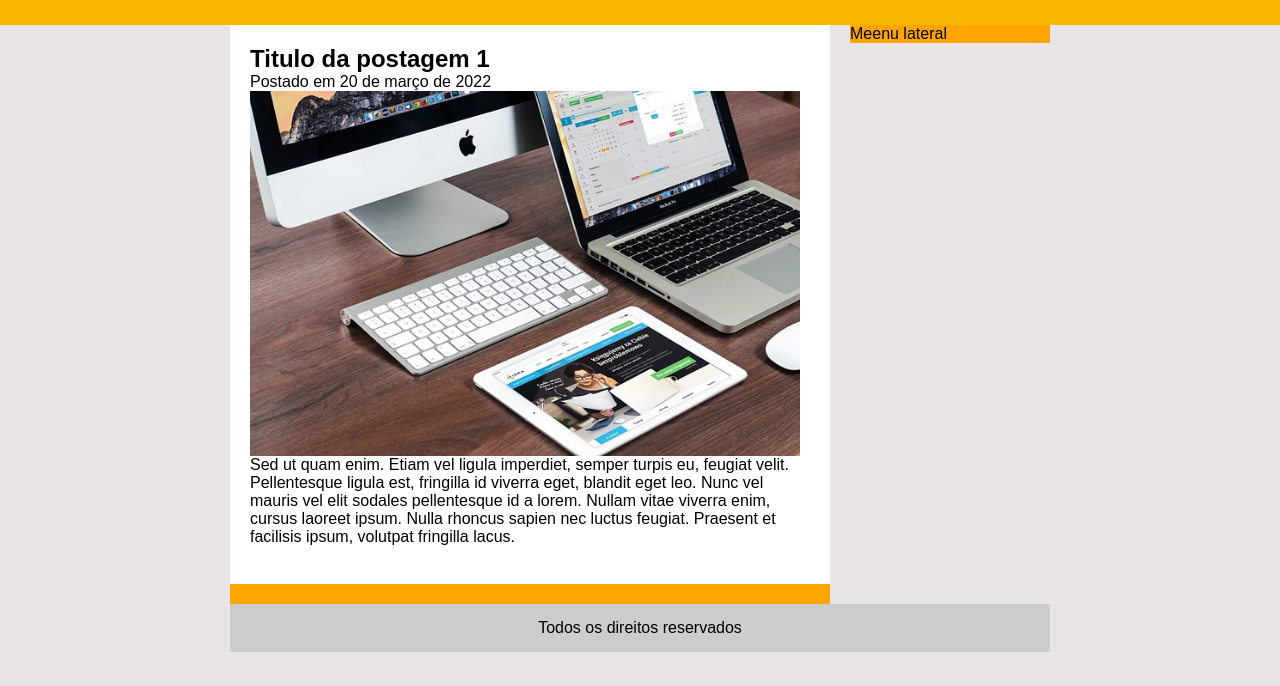
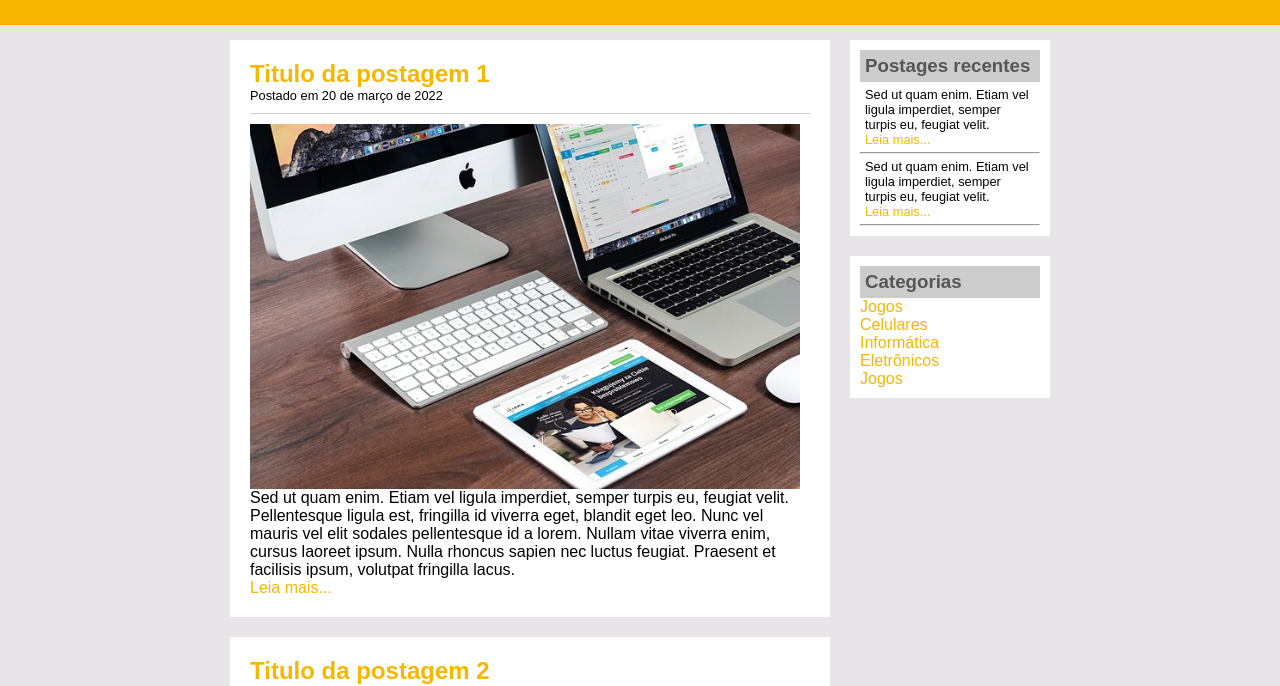
Before and after one commit to jfpadilha/estudo-web-full-stack, a plain HTML site: page projeto-tecblog/index.html in a window 1280 px wide. Shown: the part 108-794 px from the top of the page. Drawn offline with Linux system fonts and the light colour scheme.

Commit message:
Aula 51 - Projeto TecBlog parte 3 (ultima)

```diff
--- a/projeto-tecblog/css/estilo.css
+++ b/projeto-tecblog/css/estilo.css
@@ -29,10 +29,7 @@ body{
 #area-principal{
 	width: 820px;
 	margin: 0 auto; /*0 super inf e auto laterais*/
-}
-
-#area-postagens, #area-lateral{
-	background: orange;
+	padding: 15px;
 }
 
 #area-postagens{
@@ -51,6 +48,26 @@ body{
 	background: white;
 }
 
+.postagem-lateral{
+	font-size: 0.8em;
+	padding: 5px;
+	/*border-bottom: 1px dotted #CCC;*/
+}
+
+.conteudo-lateral{
+	background: white;
+	padding: 10px;
+	margin-bottom: 20px;
+}
+
+.data-postagem{
+	font-size: 0.8em;
+	border-bottom: 1px solid #CCC;/*#f4f4f4;*/
+	padding-bottom: 10px;
+	margin-bottom: 10px;
+	display: block;
+}
+
 #rodape{
 	clear: both;	/*remover o efeito float e ficar somente abaixo*/
 	text-align: center;
@@ -65,14 +82,26 @@ a{
 	text-decoration: none;
 }
 
-a:link, a:visited{
-	color: white;
+a:link, a:visited{ /*formatar esses links de dentro da "area-cabecalho"*/
+	color: #f7b600;
+}
+
+a:hover{
+	text-decoration: underline;
+	color: ##30332a;
+	background: #CCC;
+}
+
+
+#area-cabecalho a:link, #area-cabecalho a:visited{ /*formatar esses links de dentro da "area-cabecalho"*/
+	color: #FFF;
 	padding: 8px 12px;
 }
 
-a:hover{
+#area-cabecalho a:hover{
 	color: #f7b600;
 	background: white;
+	text-decoration: none;
 }
 
 
@@ -82,6 +111,16 @@ h1{
 	font-size: 2.5em;
 }
 
+h2{
+	color: #f7b600
+}
+
+h3{
+	color: #565656;
+	background: #CCC;
+	padding: 5px;
+ }
+
 .branco{
 	color: white;
 }
--- a/projeto-tecblog/index.html
+++ b/projeto-tecblog/index.html
@@ -32,7 +32,7 @@
 				<!-- Postagem 1 -->
 				<div class="postagem">
 					<h2>Titulo da postagem 1</h2>
-					<span>Postado em 20 de março de 2022</span>
+					<span class="data-postagem">Postado em 20 de março de 2022</span>
 					<img src="img/imagem2.jpg" width="550" align="center">
 					<p>
 						Sed ut quam enim. Etiam vel ligula imperdiet, semper turpis eu, feugiat velit. Pellentesque ligula est, fringilla id viverra eget, blandit eget leo. Nunc vel mauris vel elit sodales pellentesque id a lorem. Nullam vitae viverra enim, cursus laoreet ipsum. Nulla rhoncus sapien nec luctus feugiat. Praesent et facilisis ipsum, volutpat fringilla lacus.
@@ -40,11 +40,58 @@
 					<a href="">Leia mais...</a>
 				</div> <!-- Final postagem 1 -->
 
+				<!-- Abertura postagem 2 -->
+				<div class="postagem">
+					<h2>Titulo da postagem 2</h2>
+					<span class="data-postagem">Postado em 21 de março de 2022</span>
+					<img src="img/imagem1.jpg" width="550" align="center">
+					<p>
+						Sed ut quam enim. Etiam vel ligula imperdiet, semper turpis eu, feugiat velit. Pellentesque ligula est, fringilla id viverra eget, blandit eget leo. Nunc vel mauris vel elit sodales pellentesque id a lorem. Nullam vitae viverra enim, cursus laoreet ipsum. Nulla rhoncus sapien nec luctus feugiat. Praesent et facilisis ipsum, volutpat fringilla lacus.
+					</p>
+					<a href="">Leia mais...</a>
+				</div> <!-- Final postagem 2 -->
 
-			</div>
 
+			</div> <!-- fINAL DA AREA DE POSTAGEM -->
+
+			<!-- AREAS LATERAIS -->
 			<div id="area-lateral">
-				Meenu lateral
+
+				<!-- POSTAGENS RECENTES -->
+				<div class="conteudo-lateral">
+					<h3>Postages recentes</h3>
+					<div class="postagem-lateral">
+						<p>
+							Sed ut quam enim. Etiam vel ligula imperdiet, semper turpis eu, feugiat velit.
+						</p>
+						<a href="">Leia mais...</a>
+					</div>
+
+					<hr>
+
+					<div class="postagem-lateral">
+						<p>
+							Sed ut quam enim. Etiam vel ligula imperdiet, semper turpis eu, feugiat velit.
+						</p>
+						<a href="">Leia mais...</a>
+					</div>
+					<hr>
+				</div>
+
+
+				<!-- MENU LINKS -->
+				<div class="conteudo-lateral">
+					<h3>Categorias</h3>
+
+					<a href="">Jogos</a><br>
+					<a href="">Celulares</a><br>
+					<a href="">Informática</a><br>
+					<a href="">Eletrônicos</a><br>
+					<a href="">Jogos</a><br>
+
+				</div>
+
+
 			</div>
 
 			<div id="rodape">
```
